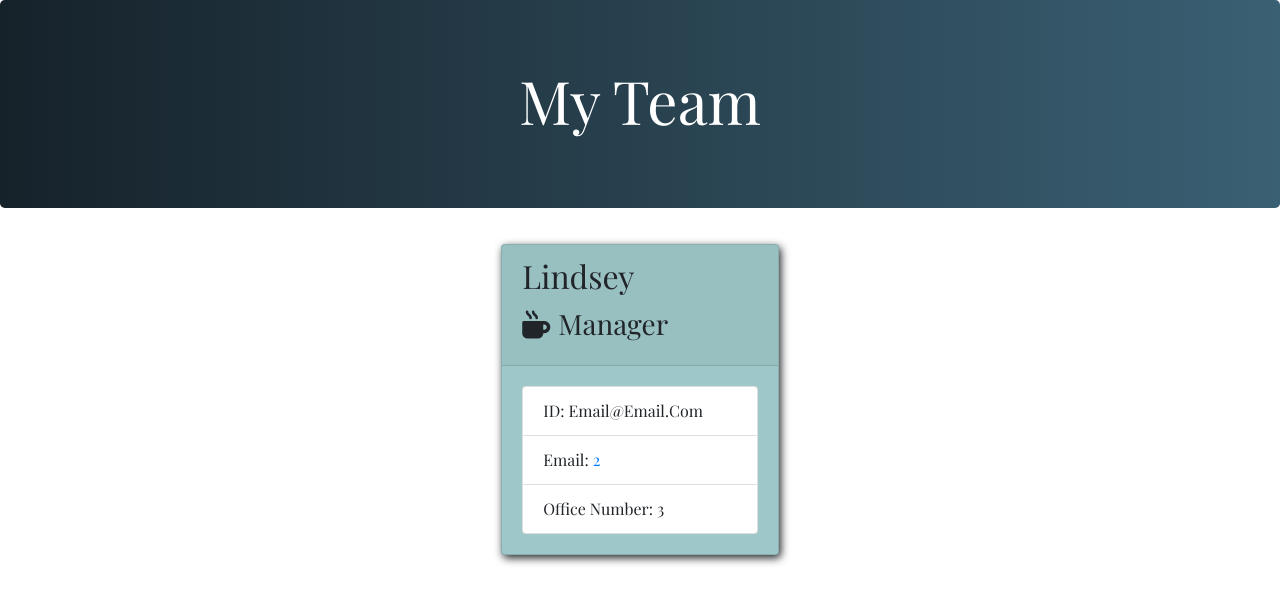
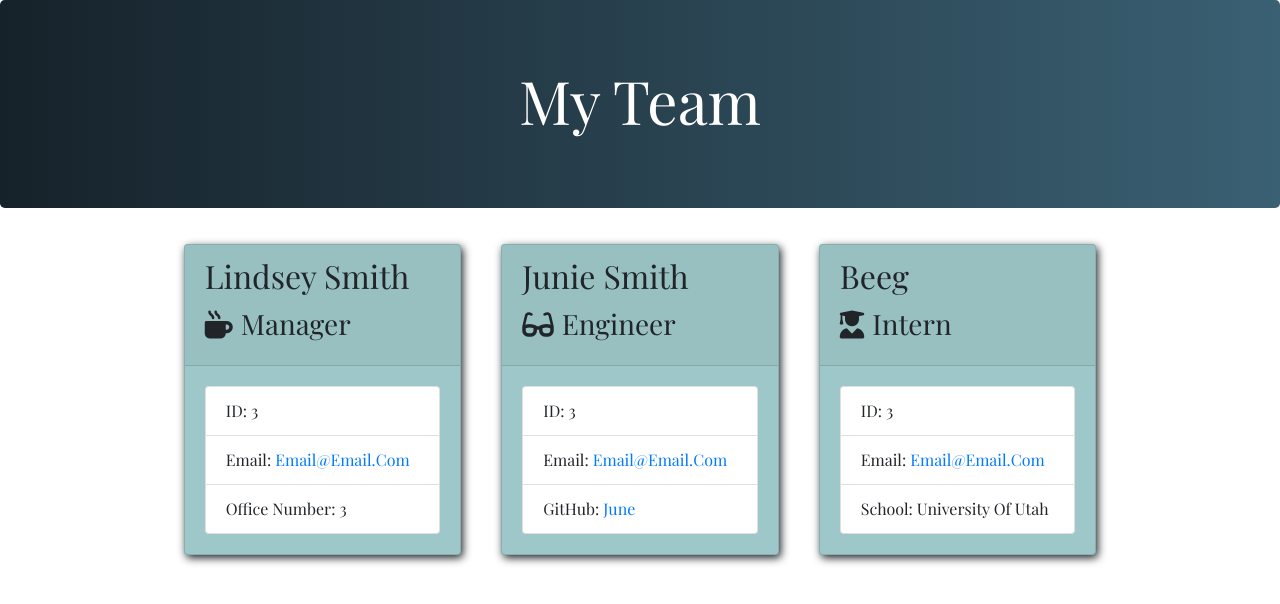
Before and after one commit to campbelllm/teamProfileGenerator, a website: page final/finished.html in a window 1280 px wide. Drawn offline with nearby package versions, Linux system fonts and the light colour scheme.

Commit message:
fixed class parameter order

```diff
--- a/final/finished.html
+++ b/final/finished.html
@@ -26,14 +26,40 @@
             <div class="team-area col-12 d-flex justify-content-center">
                 <div class="card employee-card">
     <div class="card-header">
-        <h2 class="card-title">lindsey</h2>
+        <h2 class="card-title">lindsey smith</h2>
         <h3 class="card-title"><i class="fas fa-mug-hot mr-2"></i>Manager</h3>
     </div>
     <div class="card-body">
         <ul class="list-group">
-            <li class="list-group-item">ID: email@email.com</li>
-            <li class="list-group-item">Email: <a href="mailto:2">2</a></li>
+            <li class="list-group-item">ID: 3</li>
+            <li class="list-group-item">Email: <a href="mailto:email@email.com">email@email.com</a></li>
             <li class="list-group-item">Office number: 3</li>
+        </ul>
+    </div>
+</div>
+<div class="card employee-card">
+    <div class="card-header">
+        <h2 class="card-title">junie smith</h2>
+        <h3 class="card-title"><i class="fas fa-glasses mr-2"></i>Engineer</h3>
+    </div>
+    <div class="card-body">
+        <ul class="list-group">
+            <li class="list-group-item">ID: 3</li>
+            <li class="list-group-item">Email: <a href="mailto:email@email.com">email@email.com</a></li>
+            <li class="list-group-item">GitHub: <a href="https://github.com/june" target="_blank" rel="noopener noreferrer">june</a></li>
+        </ul>
+    </div>
+</div>
+<div class="card employee-card">
+    <div class="card-header">
+        <h2 class="card-title">Beeg</h2>
+        <h3 class="card-title"><i class="fas fa-user-graduate mr-2"></i>Intern</h3>
+    </div>
+    <div class="card-body">
+        <ul class="list-group">
+            <li class="list-group-item">ID: 3</li>
+            <li class="list-group-item">Email: <a href="mailto:email@email.com">email@email.com</a></li>
+            <li class="list-group-item">School: university of utah</li>
         </ul>
     </div>
 </div>
--- a/lib/Engineer.js
+++ b/lib/Engineer.js
@@ -2,7 +2,7 @@
 const Employee = require("./Employee");
 class Engineer extends Employee {
   constructor(name, id, email, gitHub) {
-    super(name, email, id);
+    super(name, id, email);
     this.gitHub = gitHub;
   }
   getGitHub() {
--- a/lib/Manager.js
+++ b/lib/Manager.js
@@ -2,7 +2,7 @@
 const Employee = require("./Employee");
 class Manager extends Employee {
   constructor(name, id, email, officeNumber) {
-    super(name, email, id);
+    super(name, id, email);
     this.officeNumber = officeNumber;
   }
   getOfficeNumber() {
```
